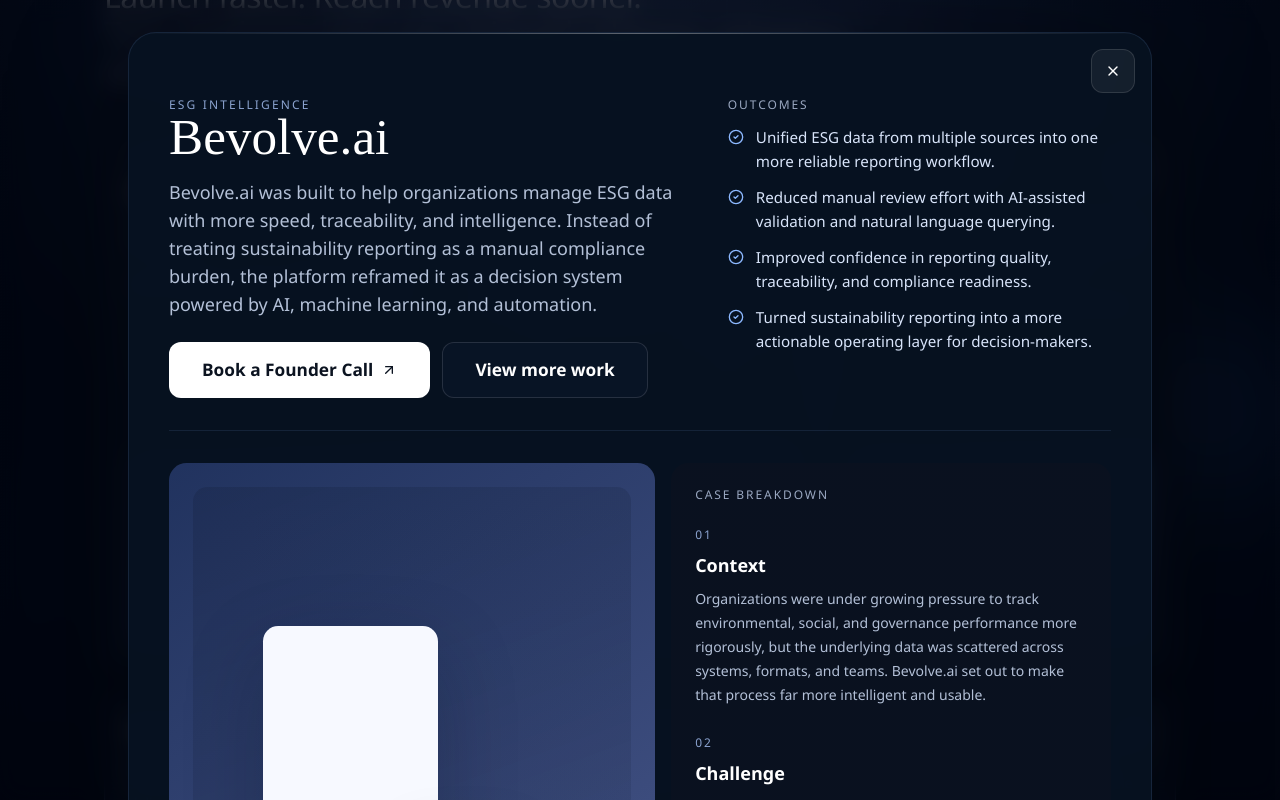
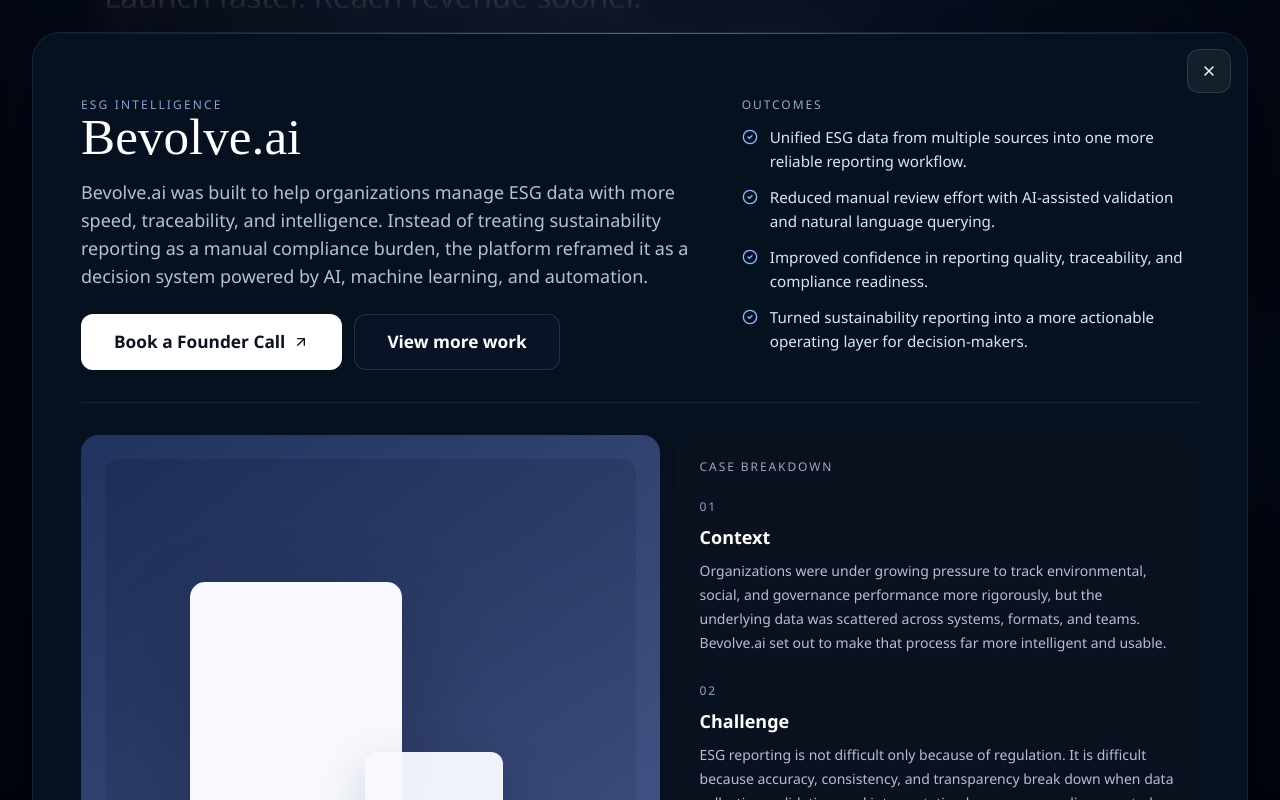
Before and after one commit to cyrilvarghese/yuvabe-new-website, a Next.js app: page / in a window 1280 px wide. Both pictures are taken after a click on the button 1004 px from the left and 1333 px from the top of the page. Shown: the part 933-1733 px from the top of the page. Built offline with nearby package versions, Linux system fonts and the light colour scheme.

Commit message:
scroll issue fix

```diff
--- a/components/ui/dialog.tsx
+++ b/components/ui/dialog.tsx
@@ -51,7 +51,10 @@ const DialogContent = React.forwardRef<
     <DialogPrimitive.Content
       ref={ref}
       data-slot="dialog-content"
-      className={cn("fixed z-50 outline-none", className)}
+      className={cn(
+        "fixed left-1/2 top-1/2 z-50 grid w-full -translate-x-1/2 -translate-y-1/2 gap-4 outline-none",
+        className,
+      )}
       {...props}
     />
   );
--- a/components/ui/modal-shell.tsx
+++ b/components/ui/modal-shell.tsx
@@ -42,11 +42,14 @@ export function ModalShell({ open, onOpenChange, title, children, className }: M
                 />
               </DialogOverlay>
 
-              <div className="fixed inset-0 z-50 overflow-y-auto p-4 sm:p-6 lg:p-8">
-                <DialogContent asChild forceMount>
+              <DialogContent
+                forceMount
+                className="left-0 top-0 z-50 h-full max-h-none w-full max-w-none translate-x-0 translate-y-0 overflow-y-auto border-0 bg-transparent p-4 shadow-none sm:p-6 lg:p-8"
+              >
+                <div className="flex min-h-full items-start justify-center">
                   <motion.div
                     className={cn(
-                      "relative mx-auto w-[min(80vw,88rem)] max-w-none overflow-hidden rounded-[1.75rem] border border-border/80 bg-[#071221]/96 shadow-[0_32px_120px_rgba(0,0,0,0.45)]",
+                      "relative w-full max-w-[88rem] overflow-hidden rounded-[1.75rem] border border-border/80 bg-[#071221]/96 shadow-[0_32px_120px_rgba(0,0,0,0.45)]",
                       className,
                     )}
                     initial={reduceMotion ? undefined : { opacity: 0, y: 20, scale: 0.985 }}
@@ -61,16 +64,19 @@ export function ModalShell({ open, onOpenChange, title, children, className }: M
                         type="button"
                         variant="control"
                         size="icon"
-                        className="absolute right-4 top-4 z-10"
+                        className="absolute right-4 top-4 z-20"
                       >
                         <X className="size-4" />
                         <span className="sr-only">Close case study details</span>
                       </Button>
                     </DialogClose>
-                    {children}
+
+                    <div className="px-1.5 pb-1.5 sm:px-2 sm:pb-2">
+                      {children}
+                    </div>
                   </motion.div>
-                </DialogContent>
-              </div>
+                </div>
+              </DialogContent>
             </>
           ) : null}
         </AnimatePresence>
--- /dev/null
+++ b/components/ui/scroll-area.tsx
@@ -0,0 +1,45 @@
+"use client";
+
+import * as React from "react";
+import * as ScrollAreaPrimitive from "@radix-ui/react-scroll-area";
+import { cn } from "@/lib/utils";
+
+const ScrollArea = React.forwardRef<
+  React.ElementRef<typeof ScrollAreaPrimitive.Root>,
+  React.ComponentPropsWithoutRef<typeof ScrollAreaPrimitive.Root>
+>(({ className, children, ...props }, ref) => (
+  <ScrollAreaPrimitive.Root ref={ref} data-slot="scroll-area" className={cn("relative overflow-hidden", className)} {...props}>
+    <ScrollAreaPrimitive.Viewport data-slot="scroll-area-viewport" className="size-full rounded-[inherit]">
+      {children}
+    </ScrollAreaPrimitive.Viewport>
+    <ScrollBar />
+    <ScrollAreaPrimitive.Corner />
+  </ScrollAreaPrimitive.Root>
+));
+ScrollArea.displayName = ScrollAreaPrimitive.Root.displayName;
+
+const ScrollBar = React.forwardRef<
+  React.ElementRef<typeof ScrollAreaPrimitive.ScrollAreaScrollbar>,
+  React.ComponentPropsWithoutRef<typeof ScrollAreaPrimitive.ScrollAreaScrollbar>
+>(({ className, orientation = "vertical", ...props }, ref) => (
+  <ScrollAreaPrimitive.ScrollAreaScrollbar
+    ref={ref}
+    data-slot="scroll-area-scrollbar"
+    orientation={orientation}
+    className={cn(
+      "flex touch-none select-none p-1 transition-colors",
+      orientation === "vertical" && "h-full w-4 border-l border-l-transparent",
+      orientation === "horizontal" && "h-4 flex-col border-t border-t-transparent",
+      className,
+    )}
+    {...props}
+  >
+    <ScrollAreaPrimitive.ScrollAreaThumb
+      data-slot="scroll-area-thumb"
+      className="relative flex-1 rounded-full bg-white/18 ring-1 ring-inset ring-white/10 hover:bg-white/24"
+    />
+  </ScrollAreaPrimitive.ScrollAreaScrollbar>
+));
+ScrollBar.displayName = ScrollAreaPrimitive.ScrollAreaScrollbar.displayName;
+
+export { ScrollArea, ScrollBar };
--- a/package.json
+++ b/package.json
@@ -11,6 +11,7 @@
   "dependencies": {
     "@radix-ui/react-accordion": "^1.2.12",
     "@radix-ui/react-dialog": "^1.1.15",
+    "@radix-ui/react-scroll-area": "^1.2.10",
     "@radix-ui/react-separator": "^1.1.8",
     "@radix-ui/react-slot": "^1.2.4",
     "class-variance-authority": "^0.7.1",
```
Also changed, not shown: 1 other file (tests, documents, lock files or other folders).
